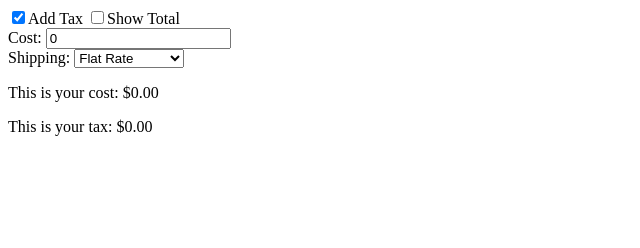
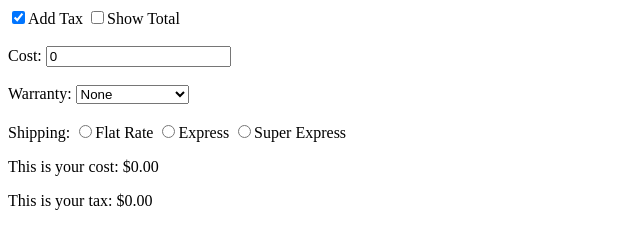
Before and after one commit to stevewitman/learning-angular-js, a plain HTML site: page index.html in a window 1280 px wide. Shown: the whole page, without its empty margins (0-640 px from the left). Drawn offline with nearby package versions, Linux system fonts and the light colour scheme.

Commit message:
add radio buttons

```diff
--- a/index.html
+++ b/index.html
@@ -11,10 +11,12 @@
       $scope.add_tax = true;
       var update = function() {
         $scope.tax = $scope.add_tax ? $scope.cost * 0.15 : 0.0;
-        $scope.total = parseFloat($scope.cost) + $scope.tax + $scope.shipping.amount;
+        // $scope.total = parseFloat($scope.cost) + $scope.tax + $scope.shipping.amount;
+        $scope.total = parseFloat($scope.cost) + $scope.tax + parseFloat($scope.shipping) + parseFloat($scope.warranty.amount);
       }
       $scope.$watch('cost + add_tax', update); // cost(value) + add_tax(boolean)
       $scope.$watch('cost * tax', update);
+      $scope.$watch('warranty', update);
       $scope.$watch('shipping', update);
       $scope.$watch('total_bill', function() {
         $scope.bill_display = $scope.total_bill ? 'block' : 'none';
@@ -23,12 +25,20 @@
       $scope.add = function() {
         $scope.final_bill += $scope.total;
       }
-      $scope.shipping_options = [
-        {amount:10.00, name:"Flat Rate"},
-        {amount:20.00, name:"Express"},
-        {amount:30.00, name:"Super Express"},
+      $scope.warranty_pkg = [
+        {amount:0.00, name:"None"},
+        {amount:20.00, name:"Standard - $20"},
+        {amount:35.00, name:"Extended - $35"},
       ];
-      $scope.shipping = $scope.shipping_options[0];
+      $scope.warranty = $scope.warranty_pkg[0];
+
+      // $scope.shipping_options = [
+      //   {amount:10.00, name:"Flat Rate - $10"},
+      //   {amount:20.00, name:"Express - $20"},
+      //   {amount:30.00, name:"Super Express - $30"},
+      // ];
+      // $scope.shipping = $scope.shipping_options[0];
+      $scope.shipping = 10.00;
     }]);
 
     </script>
@@ -38,9 +48,12 @@
       <div>
         <input type="checkbox" ng-model="add_tax">Add Tax
         <input type="checkbox" ng-model="total_bill">Show Total
-      </div>
-      Cost: <input type="text" ng-model="cost" placeholder="cost" /></br>
-      Shipping: <select ng-model="shipping" ng-options="s.name for s in shipping_options"></select>
+      </div></br>
+      Cost: <input type="text" ng-model="cost" placeholder="cost" /></br></br>
+      Warranty: <select ng-model="warranty" ng-options="s.name for s in warranty_pkg"></select></br></br>
+      Shipping: <input type="radio" ng-model="shipping" value="10.00">Flat Rate</input>
+      <input type="radio" ng-model="shipping" value="20.00">Express</input>
+      <input type="radio" ng-model="shipping" value="30.00">Super Express</input>
       <p>
         This is your cost: {{ cost | currency }}
       </p>
```
